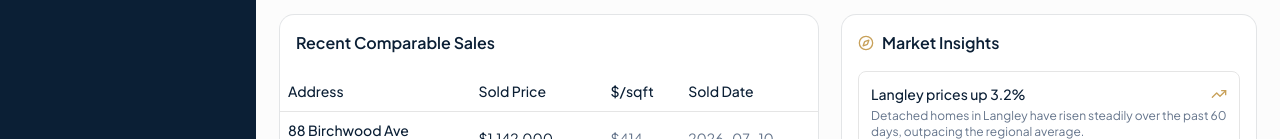
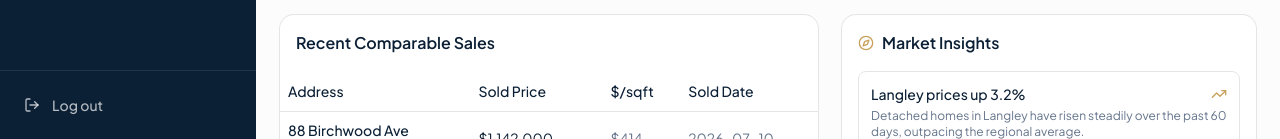
Before and after one commit to Operaum/operaum-web, a Next.js app: page /dashboard/market-research in a window 1280 px wide. Shown: the part 661-800 px from the top of the page. Built offline with nearby package versions, Linux system fonts and the light colour scheme.

Commit message:
Add logout button to sidebar

```diff
--- a/src/components/dashboard/sidebar.tsx
+++ b/src/components/dashboard/sidebar.tsx
@@ -2,6 +2,7 @@
 
 import Link from "next/link";
 import { usePathname } from "next/navigation";
+import { signOut } from "next-auth/react";
 import {
   LayoutDashboard,
   Users,
@@ -15,6 +16,7 @@
   Workflow,
   CreditCard,
   Settings,
+  LogOut,
 } from "lucide-react";
 import { cn } from "@/lib/utils";
 import { NavItem } from "@/types/nav";
@@ -63,6 +65,15 @@
           );
         })}
       </nav>
+      <div className="border-t border-primary-foreground/10 px-3 py-4">
+        <button
+          onClick={() => signOut({ callbackUrl: "/" })}
+          className="flex w-full items-center gap-3 rounded-md px-3 py-2 text-sm font-medium text-primary-foreground/70 transition-colors hover:bg-primary-foreground/10 hover:text-primary-foreground"
+        >
+          <LogOut className="h-4 w-4" />
+          Log out
+        </button>
+      </div>
     </aside>
   );
 }
```
